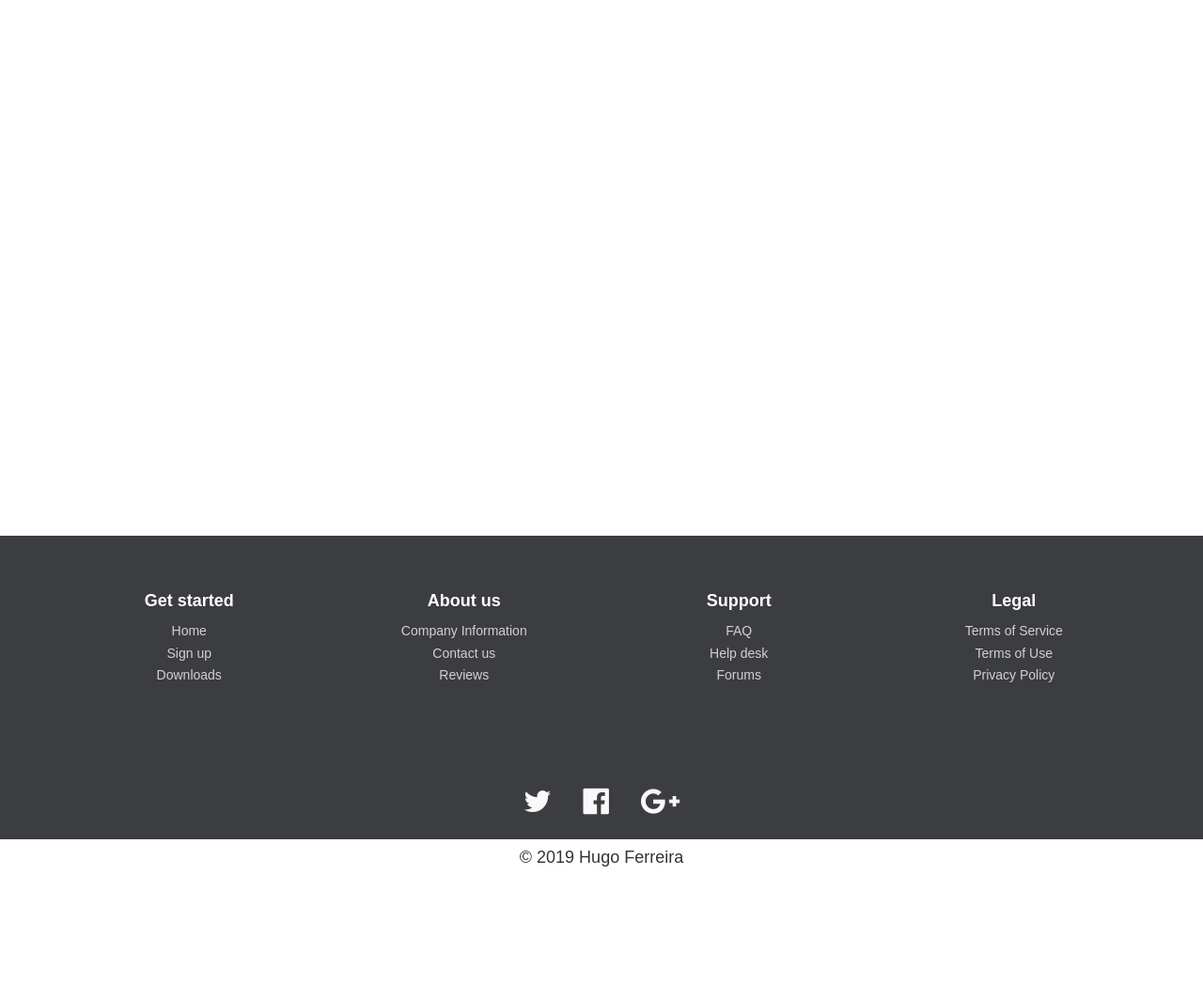
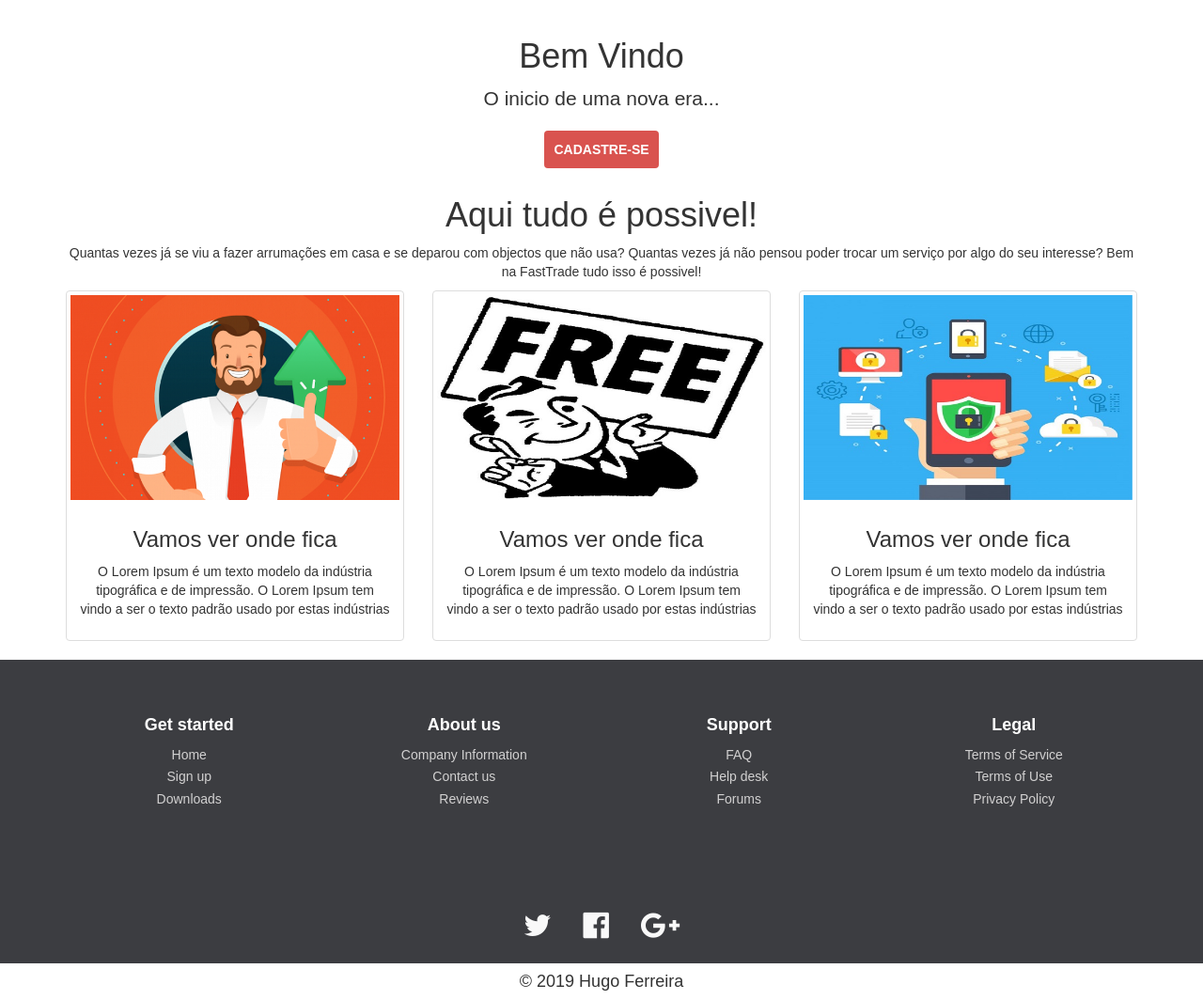
Before and after one commit to Nayorken/Template-Teste, a Flask app: page / in a window 1280 px wide. Shown: the part 70-1134 px from the top of the page at 94% size. Before the commit the page ends 992 px from the top, so only its background shows below. Run offline with Flask 2, Linux system fonts and the light colour scheme; some libraries are stand-ins or nearby versions.

Commit message:
update 1

```diff
--- a/static/style.css
+++ b/static/style.css
@@ -293,3 +293,5 @@ td {
         text-align: center;
     }
 }
+
+/*--------------------------------------Bootstrap-------------------------*/
--- a/templates/index.html
+++ b/templates/index.html
@@ -1,8 +1,109 @@
 {% extends 'layout.html' %}
 {% block conteudo %}
-<p><br></p><p><br></p><p><br></p><p><br></p>
-<p><br></p><p><br></p><p><br></p><p><br></p>
-<p><br></p><p><br></p><p><br></p><p><br></p>
-<p><br></p><p><br></p><p><br></p><p><br></p>
-<p><br></p><br><br>
+
+<!--BootStrap-->
+<link href="css/bootstrap.css" rel="stylesheet">
+
+<!--style-->
+<link href="/static/style.css" rel="stylesheet">
+
+<section class="header-site">
+
+    <div class="container">
+
+        <div class="row">
+
+            <div class="col-xs-12">
+
+                <h1 class="text-center">Bem Vindo</h1>
+
+                <p class="lead text-center">O inicio de uma nova era...</p>
+                <p class="text-center">
+                    <a href="#" class="btn btn-danger">Cadastre-se</a>
+                </p>
+            </div>
+
+        </div>
+
+    </div>
+</section>
+
+<section class="content-site">
+
+    <div class="container">
+
+        <div class="row">
+
+            <div class="col-xs-12">
+
+                <h1 class="text-center" la>Aqui tudo é possivel!</h1>
+
+                <p class="text-center">Quantas vezes já se viu a fazer arrumações em casa e se deparou com objectos que
+                    não usa? Quantas vezes já não pensou poder trocar um serviço por algo do seu interesse? Bem na
+                    FastTrade tudo isso é possivel!</p>
+
+            </div>
+
+        </div>
+
+        <div class="row">
+
+            <div class="col-sm-4">
+
+                <div class="thumbnail">
+
+                    <img src="static/boot/c1.png">
+
+                    <div class="caption text-center">
+
+                        <h3>Vamos ver onde fica</h3>
+                        <p>O Lorem Ipsum é um texto modelo da indústria tipográfica e de impressão. O Lorem Ipsum tem
+                            vindo a ser o texto padrão usado por estas indústrias</p>
+
+                    </div>
+
+                </div>
+
+            </div>
+            <div class="col-sm-4">
+
+                <div class="thumbnail">
+
+                    <img src="static/boot/c2.jpg">
+
+                    <div class="caption text-center">
+
+                        <h3>Vamos ver onde fica</h3>
+                        <p>O Lorem Ipsum é um texto modelo da indústria tipográfica e de impressão. O Lorem Ipsum tem
+                            vindo a ser o texto padrão usado por estas indústrias</p>
+
+                    </div>
+
+                </div>
+
+            </div>
+            <div class="col-sm-4">
+
+                <div class="thumbnail">
+
+                    <img src="static/boot/c3.jpg">
+
+                    <div class="caption text-center">
+
+                        <h3>Vamos ver onde fica</h3>
+                        <p>O Lorem Ipsum é um texto modelo da indústria tipográfica e de impressão. O Lorem Ipsum tem
+                            vindo a ser o texto padrão usado por estas indústrias</p>
+
+                    </div>
+
+                </div>
+
+            </div>
+
+        </div>
+
+    </div>
+
+</section>
+
 {% endblock %}
--- a/templates/layout.html
+++ b/templates/layout.html
@@ -5,6 +5,7 @@
     <title>Footer with social icons</title>
     <meta charset="utf-8">
     <meta name="viewport" content="width=device-width, initial-scale=1">
+    <link rel="shortcut icon" type="image/png" href="static/favicon.png"/>
     <link rel="stylesheet" href="http://cdnjs.cloudflare.com/ajax/libs/font-awesome/4.6.3/css/font-awesome.min.css">
     <link rel="stylesheet" href="http://maxcdn.bootstrapcdn.com/bootstrap/3.3.7/css/bootstrap.min.css">
     <link rel="stylesheet" href="assets/css/Footer-with-social-icons.css">
```
Also changed, not shown: static/boot/5074.jpg (added), static/boot/c1.png (added), static/boot/c2.jpg (added), static/boot/c3.jpg (added), static/fav/favicon.png (added).
